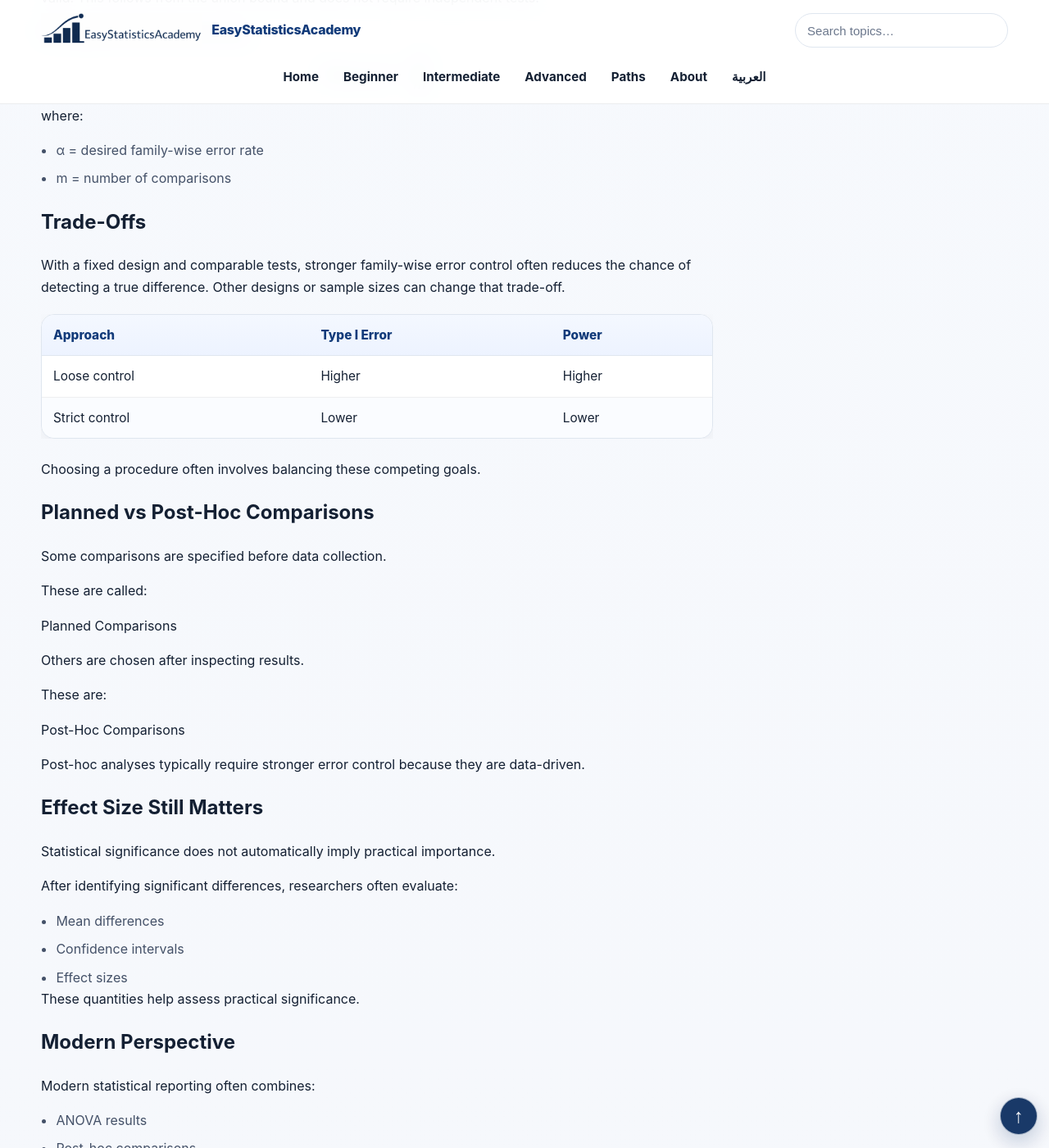
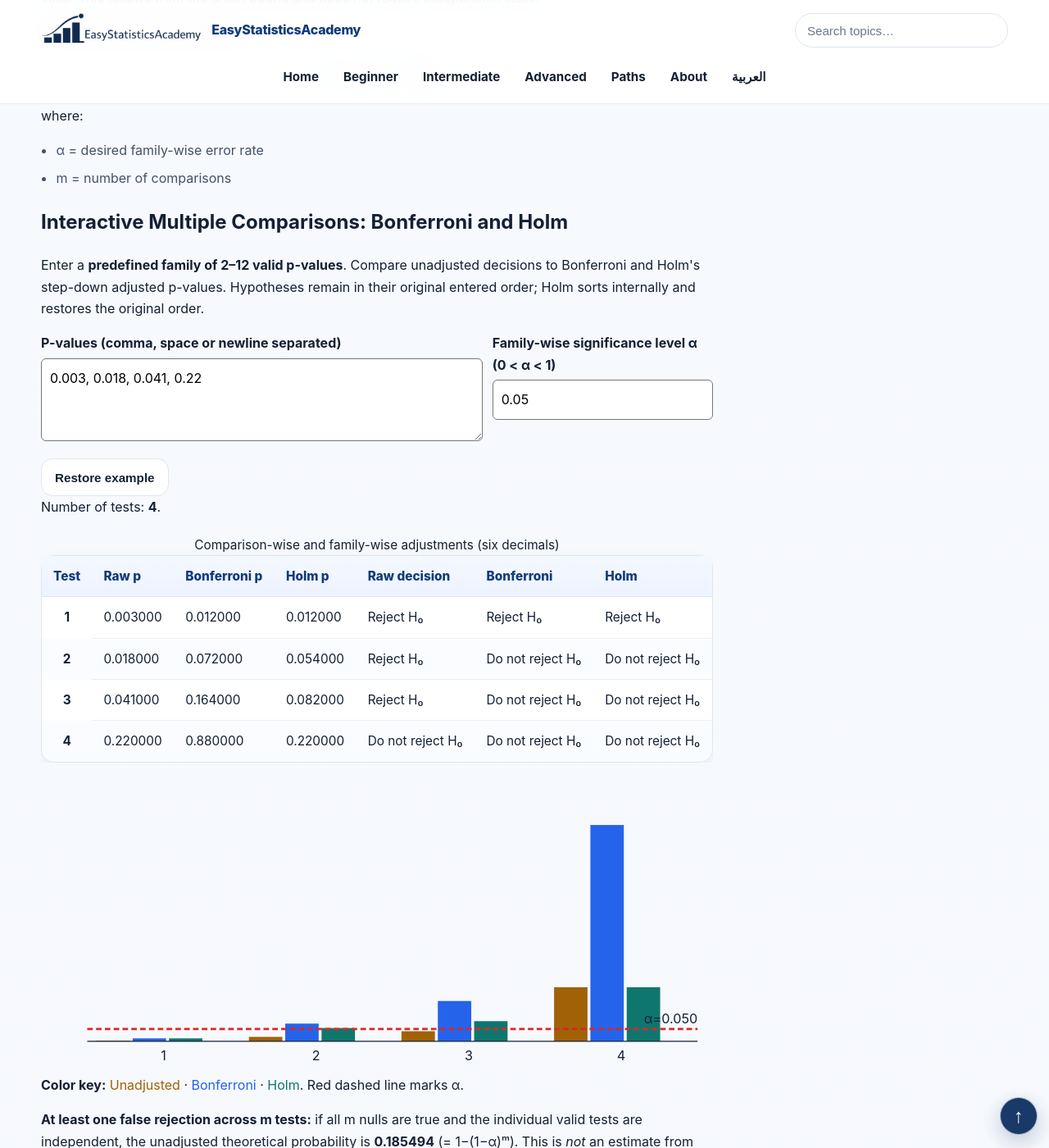
Before and after one commit to ammar-homaida-statistics/easystatisticsacademy, a Jekyll site: the page built from inference/classical-tests/post-hoc-tests-and-multiple-comparisons-preview/index.md, in a window 1280 px wide and 1400 px high, scrolled down 3692 px. Shown: the whole window at 82% size. Built offline with Jekyll 4.4.1, drawn with Linux system fonts in a browser that asks for light colours; some of the changed text lies outside the part shown.

Commit message:
Batch #74: multiple comparisons educational lab with Holm and Bonferroni

```diff
--- a/inference/classical-tests/post-hoc-tests-and-multiple-comparisons-preview/index.md
+++ b/inference/classical-tests/post-hoc-tests-and-multiple-comparisons-preview/index.md
@@ -347,7 +347,45 @@ P(\text{at least one false positive})
 
     </ul>
 
-    <h2>Trade-Offs</h2>
+    <!-- Batch #74: multiple-testing decisions, adjusted p-values and illustrative FWER -->
+<section class="concept-box" id="esa-multiple-comparisons-lab" aria-labelledby="esa-mc-heading">
+<h2 id="esa-mc-heading">Interactive Multiple Comparisons: Bonferroni and Holm</h2>
+<p>Enter a <strong>predefined family of 2–12 valid p-values</strong>. Compare unadjusted decisions to Bonferroni and Holm's step-down adjusted p-values. Hypotheses remain in their original entered order; Holm sorts internally and restores the original order.</p>
+<div class="esa-mc-grid">
+<div><label for="esa-mc-values">P-values (comma, space or newline separated)</label>
+<textarea id="esa-mc-values" rows="3" spellcheck="false">0.003, 0.018, 0.041, 0.22</textarea></div>
+<div><label for="esa-mc-alpha">Family-wise significance level α (0 &lt; α &lt; 1)</label>
+<input id="esa-mc-alpha" type="number" min="0" max="1" step="any" value="0.05"></div>
+</div>
+<button class="btn btn-outline" type="button" id="esa-mc-reset">Restore example</button>
+<p id="esa-mc-error" role="alert" hidden></p>
+<section id="esa-mc-results" aria-live="polite" aria-label="Multiple comparisons adjusted p-values">
+<p>Number of tests: <strong id="esa-mc-count">4</strong>.</p>
+<div class="table-wrap"><table><caption>Comparison-wise and family-wise adjustments (six decimals)</caption>
+<thead><tr><th scope="col">Test</th><th scope="col">Raw p</th><th scope="col">Bonferroni p</th><th scope="col">Holm p</th><th scope="col">Raw decision</th><th scope="col">Bonferroni</th><th scope="col">Holm</th></tr></thead>
+<tbody id="esa-mc-rows"></tbody>
+</table></div>
+<svg id="esa-mc-chart" role="img" viewBox="0 0 610 265" style="display:block;width:100%;height:auto" aria-label="Unadjusted, Bonferroni and Holm adjusted p-values"></svg>
+<p><strong>Color key:</strong> <span style="color:#a16207">Unadjusted</span> · <span style="color:#2563eb">Bonferroni</span> · <span style="color:#0f766e">Holm</span>. Red dashed line marks α.</p>
+<p><strong>At least one false rejection across m tests:</strong> if all m nulls are true and the individual valid tests are independent, the unadjusted theoretical probability is <strong id="esa-mc-fwer">—</strong> (= 1−(1−α)ᵐ). This is <em>not</em> an estimate from the submitted p-values.</p>
+<p>The union bound, valid without assuming independence, is at most <strong id="esa-mc-bound">—</strong> (= min(1,mα)) for unadjusted testing when each true-null test has size at most α.</p>
+<p id="esa-mc-summary"></p>
+</section>
+<p class="muted-mini">Holm adjusted p-values are cumulative maxima of (m−j+1)p₍ⱼ₎ in sorted order, capped at 1. Bonferroni uses min(1,mp). Both control the family-wise error rate for a prespecified family of valid p-values under arbitrary dependence. Independence is assumed <em>only</em> for the illustrative 1−(1−α)ᵐ formula. P-values do not quantify effect size; this lab does not compute Tukey HSD or replace a full ANOVA or post-hoc analysis.</p>
+</section>
+<style>
+#esa-multiple-comparisons-lab,#esa-multiple-comparisons-lab *{box-sizing:border-box}
+#esa-multiple-comparisons-lab{max-width:100%;min-width:0;overflow-wrap:anywhere}
+#esa-multiple-comparisons-lab .esa-mc-grid{display:grid;grid-template-columns:minmax(0,2fr) minmax(180px,1fr);gap:12px;margin:14px 0}
+#esa-multiple-comparisons-lab label{display:block;font-weight:650;margin-bottom:5px}
+#esa-multiple-comparisons-lab :is(textarea,input){font:inherit;width:100%;min-width:0;padding:10px;border:1px solid #777;border-radius:6px}
+#esa-multiple-comparisons-lab .table-wrap{max-width:100%;overflow-x:auto}
+#esa-multiple-comparisons-lab [hidden]{display:none!important}
+#esa-multiple-comparisons-lab :is(textarea,input,button):focus-visible{outline:2px solid #0f766e;outline-offset:3px}
+@media(max-width:600px){#esa-multiple-comparisons-lab .esa-mc-grid{grid-template-columns:minmax(0,1fr)}}
+</style>
+<script defer src="/js/multiple-comparisons-explorer.js"></script>
+<h2>Trade-Offs</h2>
 
     <p>
       With a fixed design and comparable tests, stronger family-wise
```
